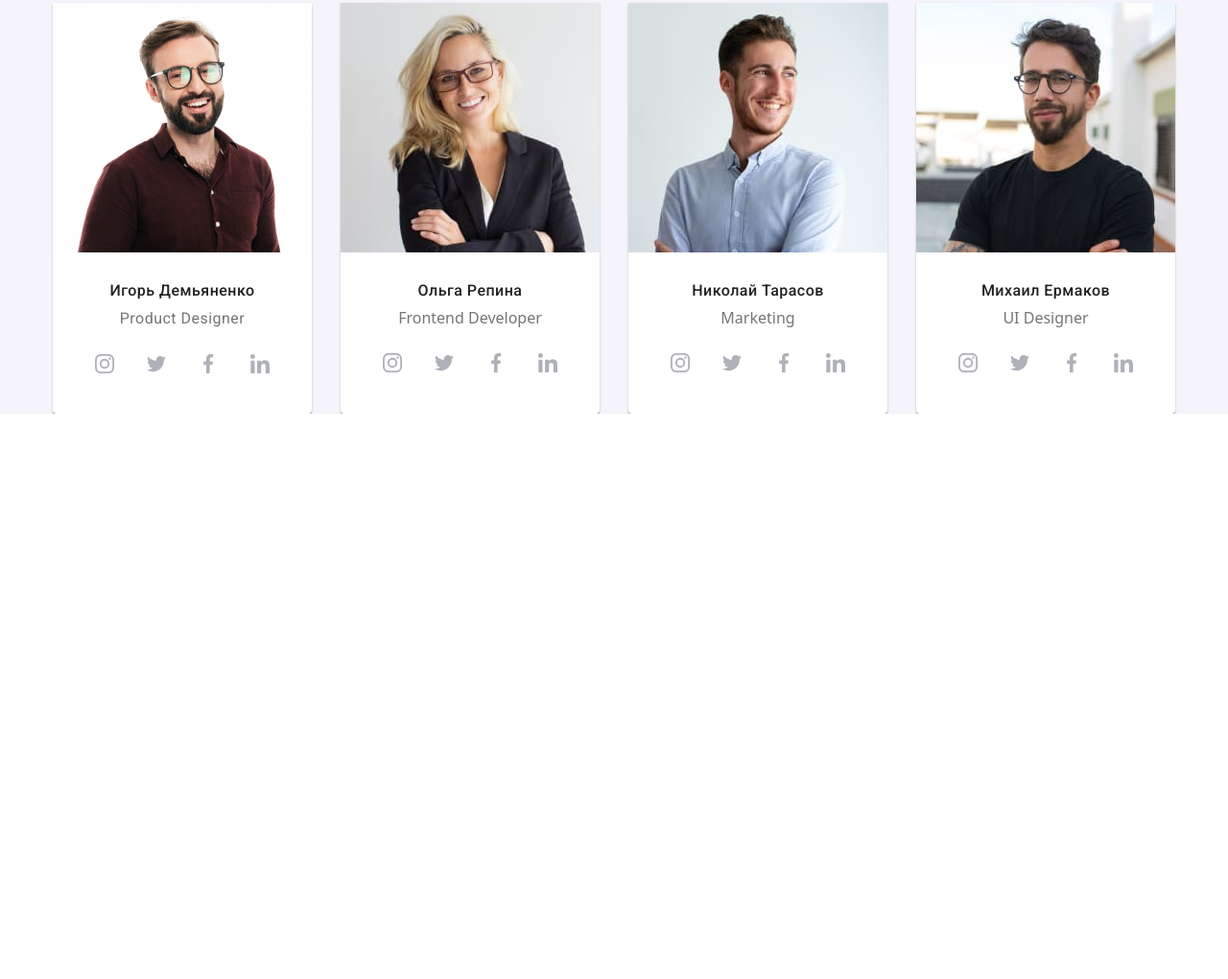
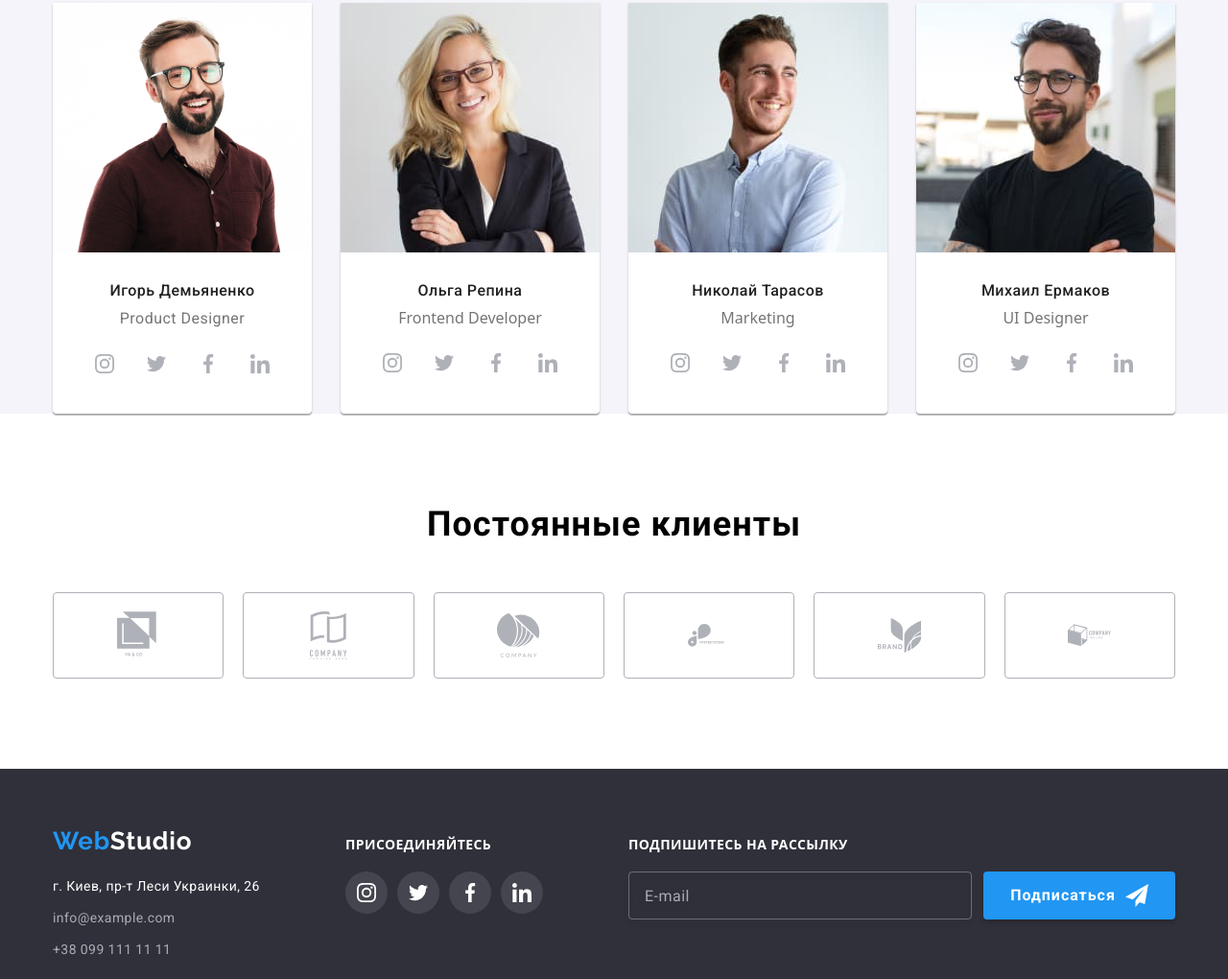
Before and after one commit to Quberman/goit-markup-hw-08, a plain HTML site: page index.html in a window 1280 px wide. Shown: the part 1780-2800 px from the top of the page at 96% size. Before the commit the page ends 2211 px from the top, so only its background shows below. Drawn offline with nearby package versions, Linux system fonts and the light colour scheme.

Commit message:
Почти готово

```diff
--- a/index.html
+++ b/index.html
@@ -28,53 +28,47 @@
 
             <div id="mobile-menu" class="menu-container js-menu-container" >
               <button class="menu-button-x js-close-menu" type="button" js-close-menu>
-                <svg width="24px" height="16px">
+                <svg class="menu-button-x__svg" width="24px" height="16px">
                   <use href="./images/symbol-defs.svg#icon-close"></use>
                 </svg>
               </button>
               <ul class="mobile-site-nav">
-                <li class="site-nav__item">
-                  <a class="site-nav__link site-nav__link--active position" href="./index.html">Студия</a>
+                <li class="mobile-site-nav__item">
+                  <a class="mobile-site-nav__link mobile-site-nav__link--active position" href="./index.html">Студия</a>
                 </li>
-                <li class="site-nav__item">
-                  <a class="site-nav__link" href="./portfolio.html">Портфолио</a>
+                <li class="mobile-site-nav__item">
+                  <a class="mobile-site-nav__link" href="./portfolio.html">Портфолио</a>
                 </li>
-                <li class="site-nav__item">
-                  <a class="site-nav__link" href="#"> Контакты</a>
+                <li class="mobile-site-nav__item">
+                  <a class="mobile-site-nav__link" href="#"> Контакты</a>
                 </li>
               </ul>
 
               <ul class="mobile-contacts-list">
-                <li class="contacts-list__item">
-                  <a class="contacts-list__link contacts-list__link--font contacts-hover" href="mailto:info@devstudio.com">
-                    <svg width="16px" height="12px" class="contacts-list__icon--mail contacts-hover">
-                      <use href="./images/symbol-defs.svg#icon-envelope"></use>
-                    </svg>
+                <li class="mobile-contacts-list__item">
+                  <a class="mobile-contacts-list__link mobile-contacts-list__link--font contacts-hover" href="#">
+                    +38 099 111 11 11
+                  </a>
+                <li class="mobile-contacts-list__item">
+                  <a class="mobile-contacts-list__link mobile-contacts-list__link--font contacts-hover" href="mailto:info@devstudio.com">
                     info@devstudio.com
                   </a>
                 </li>
-                <li class="contacts-list__item">
-                  <a class="contacts-list__link contacts-list__link--font contacts-hover" href="#">
-                    <svg width="10px" height="16px" class="contacts-list__icon--phone contacts-hover">
-                      <use href="./images/symbol-defs.svg#icon-smartphone"></use>
-                    </svg>
-                    +38 099 111 11 11
-                  </a>
                 </li>
               </ul>
 
               <ul class="mobile-social-navigation">
-                <li class="social-navigation__item">
-                  <a class="social-navigation__link" href="#">Instagram<span class="social-navigation__link--stick">|</span></a>
+                <li class="mobile-social-navigation__item">
+                  <a class="mobile-social-navigation__link" href="#">Instagram<span class="mobile-social-navigation__link--stick">|</span></a>
                 </li>
-                <li class="social-navigation__item">
-                  <a class="social-navigation__link" href="#">Twitter<span class="social-navigation__link--stick">|</span></a>
+                <li class="mobile-social-navigation__item">
+                  <a class="mobile-social-navigation__link" href="#">Twitter<span class="mobile-social-navigation__link--stick">|</span></a>
                 </li>
-                <li class="social-navigation__item">
-                  <a class="social-navigation__link" href="#">Facebook<span class="social-navigation__link--stick">|</span></a>
+                <li class="mobile-social-navigation__item">
+                  <a class="mobile-social-navigation__link" href="#">Facebook<span class="mobile-social-navigation__link--stick">|</span></a>
                 </li>
-                <li class="social-navigation__item">
-                  <a class="social-navigation__link" href="#">LinkedIn</a>
+                <li class="mobile-social-navigation__item">
+                  <a class="mobile-social-navigation__link" href="#">LinkedIn</a>
                 </li>
               </ul>
 
@@ -531,7 +525,7 @@
     </section>
 
     <!-- Клиенты -->
-    <!-- <section class="clients">
+    <section class="clients">
       <div class="container">
         <h2 class="clients__title centered title-font">Постоянные клиенты</h2>
         <ul class="clients-list">
@@ -579,22 +573,20 @@
           </li>
         </ul>
       </div>
-    </section> -->
+    </section>
 
     <!-- Контактные данные -->
-    <!-- <footer class="bcg-section">
+    <footer class="bcg-section footer">
       <div class="container">
-        <div class="footer">
           <div class="address-container">
             <h3 class="footer__logo">
               Web<span class="footer__logo--color">Studio</span>
             </h3>
             <address class="footer-address footer-address--font">
               <p class="footer-address__text">
-                <a class="footer-address__link footer-address__link--font" href="#"
-                  >г. Киев, пр-т Леси Украинки, 26</a
-                >
+                <a class="footer-address__link footer-address__link--font" href="#">г. Киев, пр-т Леси Украинки, 26</a>
               </p>
+
               <ul class="footer-list">
                 <li class="footer-list__item footer-list__item--font">
                   <a class="footer-list__link footer-list__link--font" href="mailto:info@example.com"
@@ -610,33 +602,34 @@
             </address>
             </div>
 
+
           <div class="soc-link-container">
             <section class="connect-section">
               <h3 class="soc-title soc-title--font">присоединяйтесь</h3>
               <ul class="soc-link-list">
                 <li class="social-list__item">
-                  <a class="social-list__link" href="#">
+                  <a class="social-list__link social-list__link--center" href="#">
                     <svg class="social-list__icon soc-link-list--color">
                       <use href="./images/symbol-defs.svg#icon-instagram"></use>
                     </svg>
                   </a>
                 </li>
                 <li class="social-list__item">
-                  <a class="social-list__link" href="#">
+                  <a class="social-list__link social-list__link--center" href="#">
                     <svg class="social-list__icon soc-link-list--color">
                       <use href="./images/symbol-defs.svg#icon-twitter"></use>
                     </svg>
                   </a>
                 </li>
                 <li class="social-list__item">
-                  <a class="social-list__link" href="#">
+                  <a class="social-list__link social-list__link--center" href="#">
                     <svg class="social-list__icon soc-link-list--color">
                       <use href="./images/symbol-defs.svg#icon-facebook"></use>
                     </svg>
                   </a>
                 </li>
                 <li class="social-list__item">
-                  <a class="social-list__link" href="#">
+                  <a class="social-list__link social-list__link--center" href="#">
                     <svg class="social-list__icon soc-link-list--color">
                       <use href="./images/symbol-defs.svg#icon-linkedin"></use>
                     </svg>
@@ -646,18 +639,16 @@
             </section>
           </div>
 
-          <div>
-            <form>
-              <h3 class="soc-title soc-title--font">подпишитесь на рассылку</h3>
+          <div class="subscribe">
+            <form class="subscribe__form">
+              <label class="soc-title soc-title--font" for="subscribe-input">Подпишитесь на рассылку</label>
               <div class="subscribe-line">
-                <label>
               <input
                   class="subscribe-line__input"
                   type="email"
                   name="mail"
                   placeholder="E-mail"
-                  />
-                </label>
+                  id="subscribe-input"/>
 
                 <button class="subscribe-line__button subscribe-line__button--font" type="submit">
                   Подписаться
@@ -668,9 +659,9 @@
               </div>
             </form>
           </div>
+
       </div>
-      </div>
-    </footer> -->
+    </footer>
 
     <script defer src="https://cdnjs.cloudflare.com/ajax/libs/body-scroll-lock/3.1.5/bodyScrollLock.min.js"
       integrity="sha512-HowizSDbQl7UPEAsPnvJHlQsnBmU2YMrv7KkTBulTLEGz9chfBoWYyZJL+MUO6p/yBuuMO/8jI7O29YRZ2uBlA=="
--- a/sass/main.scss
+++ b/sass/main.scss
@@ -7,3 +7,5 @@
 @import './mobile/advantages';
 @import './mobile/services';
 @import './mobile/dream-team';
+@import './mobile/clients';
+@import './mobile/footer';
--- a/sass/mobile/_advantages.scss
+++ b/sass/mobile/_advantages.scss
@@ -1,5 +1,5 @@
 .advantages {
-  padding: 60px 0 0;
+  padding: 60px 0 60px;
   @media screen and (min-width: 1200px) {
     padding: 94px 0 0;
   }
--- a/sass/mobile/_clients.scss
+++ b/sass/mobile/_clients.scss
@@ -1,17 +1,38 @@
+.clients {
+  padding-bottom: 60px;
+  @media screen and (min-width: 1200px) {
+    padding-bottom: 94px;
+  }
+}
+
 .clients__title {
-  margin: 0 0 50px 0;
+  margin: 0 0 30px 0;
   padding-top: 94px;
+  @media screen and (min-width: 1200px) {
+    margin: 0 0 50px 0;
+  }
 }
 
 .clients-list {
   display: flex;
-  justify-content: center;
-  padding: 0 0 94px;
-  margin: 0;
+  flex-wrap: wrap;
+  margin-top: calc(-1 * 20px);
+  margin-left: calc(-1 * 20px);
 }
 
-.clients-list__item:not(:last-child) {
-  margin-right: 30px;
+.clients-list__item {
+  margin-left: 20px;
+  margin-top: 20px;
+  flex-basis: calc(100% / 2 - 20px);
+
+  @media (min-width: 768px) {
+    flex-basis: calc(100% / 3 - 20px);
+  }
+
+  @media (min-width: 1200px) {
+    margin-left: 20px;
+    flex-basis: calc(100% / 6 - 20px);
+  }
 }
 
 .clients-list__link {
@@ -20,15 +41,14 @@
   align-items: center;
   border: 1px solid currentColor;
   border-radius: 4px;
-  width: 170px;
   height: 90px;
 
   color: $social-link;
 }
 
 .clients-list__logo {
-  width: 74px;
-  height: 42px;
+  width: 45px;
+  height: 50px;
 
   fill: currentColor;
 }
--- /dev/null
+++ b/sass/mobile/_footer.scss
@@ -0,0 +1,202 @@
+.footer {
+  padding: 60px 0;
+}
+
+.footer .container {
+  display: flex;
+  align-items: center;
+  flex-direction: column;
+
+  @media screen and (min-width: 768px) {
+    flex-direction: row;
+    justify-content: space-around;
+    align-items: baseline;
+    flex-wrap: wrap;
+  }
+
+  @media screen and (min-width: 1200px) {
+    justify-content: space-between;
+  }
+}
+
+.footer__logo {
+  color: $blue-hover;
+  font-family: 'Raleway', sans-serif;
+  font-style: normal;
+  font-size: 26px;
+  line-height: 31px;
+  letter-spacing: 0.03em;
+}
+
+.footer__logo--color {
+  color: $white-text;
+  font-family: 'Raleway', sans-serif;
+  font-style: normal;
+  font-size: 26px;
+  line-height: 31px;
+  letter-spacing: 0.03em;
+}
+
+.footer-address__link {
+  color: $white-text;
+}
+
+.footer-address {
+  margin-top: 20px;
+}
+
+.footer-address__text {
+  margin: 0;
+}
+
+.footer-list {
+  padding: 0;
+  margin: 0;
+}
+
+.footer-list__item {
+  margin-top: 9px;
+}
+
+.address-container {
+  display: flex;
+  justify-content: center;
+  flex-direction: column;
+  text-align: center;
+
+  @media screen and (min-width: 1200px) {
+    text-align: start;
+  }
+}
+
+/* Foter social */
+
+.soc-link-container {
+  height: 80px;
+  margin-top: 60px;
+  text-align: center;
+
+  @media screen and (min-width: 768px) {
+    margin-top: 0;
+  }
+
+  @media screen and (min-width: 1200px) {
+    text-align: start;
+    margin-top: 0;
+  }
+}
+
+.soc-link-list--color {
+  fill: $white-text;
+}
+
+.soc-link-list {
+  width: 206px;
+  display: flex;
+  align-items: center;
+  justify-content: space-between;
+  padding: 0;
+  margin: 20px auto;
+}
+
+.social-link:hover,
+.social-link:focus {
+  background-color: $blue-hover;
+}
+
+.social-list__link--center {
+  display: flex;
+  justify-content: center;
+  align-items: center;
+}
+
+.container .footer {
+  padding: 60px 0 60px 0;
+}
+
+/* Subscribe */
+
+.subscribe {
+  margin-top: 60px;
+  text-align: center;
+  display: flex;
+  flex-direction: column;
+  align-items: center;
+
+  @media (min-width: 1200px) {
+    margin: 0;
+    text-align: start;
+    flex-direction: row;
+    align-items: baseline;
+  }
+}
+
+.subscribe__form div {
+  @media (min-width: 1200px) {
+    display: flex;
+    justify-content: center;
+  }
+}
+
+.subscribe-line {
+  margin-top: 20px;
+}
+
+// Не придумал как "фонтануть" плейсхолдер -_-
+.subscribe-line__input::placeholder {
+  font-family: Roboto;
+  font-style: normal;
+  font-weight: normal;
+  font-size: 16px;
+  line-height: 20px;
+  letter-spacing: 0.03em;
+
+  color: $white-text06;
+}
+
+.subscribe-line__input {
+  width: 450px;
+  height: 50px;
+  padding-left: 16px;
+  color: $white-text;
+  background-color: transparent;
+  filter: drop-shadow(0px 4px 4px $black-shadow015);
+  border-radius: 4px;
+  font-size: 16px;
+  line-height: 1.25;
+
+  @media (min-width: 1200px) {
+    width: 358px;
+  }
+  border: 1px solid $white-text03;
+}
+
+.subscribe-line__button {
+  display: flex;
+  align-items: center;
+  justify-content: center;
+  width: 200px;
+  height: 50px;
+  font-size: 16px;
+  line-height: 1.875;
+  letter-spacing: 0.06em;
+  text-align: center;
+  color: $white-text;
+  background: $blue-hover;
+  box-shadow: 0px 4px 4px rgba(0, 0, 0, 0.15);
+  border-radius: 4px;
+  padding: 0;
+  cursor: pointer;
+  border: none;
+  margin: 0 auto;
+  margin-top: 20px;
+
+  @media (min-width: 1200px) {
+    margin-left: 12px;
+    margin-top: 0;
+  }
+}
+
+.subscribe-line__icon {
+  margin-left: 10px;
+}
--- a/sass/utils/_utils.scss
+++ b/sass/utils/_utils.scss
@@ -5,6 +5,10 @@ h4,
 p {
   margin: 0;
   padding: 0;
+}
+
+.bcg-section {
+  background-color: $black-gradient1;
 }
 
 img {
--- a/sass/utils/_variables.scss
+++ b/sass/utils/_variables.scss
@@ -167,6 +167,8 @@ $black-shadow016: rgba(0, 0, 0, 0.16);
 
 .soc-title--font {
   color: $white-text;
+  font-style: normal;
+  font-weight: bold;
   font-size: 14px;
   line-height: 16px;
   letter-spacing: 0.03em;
```
Also changed, not shown: sass/mobile/_page-header.scss (+45 -39 lines), css/main.css, css/main.min.css, 2 other files. Lines whose indentation alone changed are shown as unchanged.
